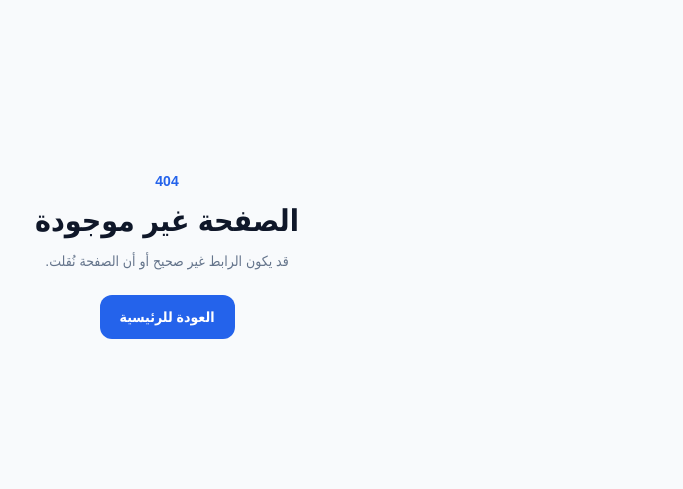
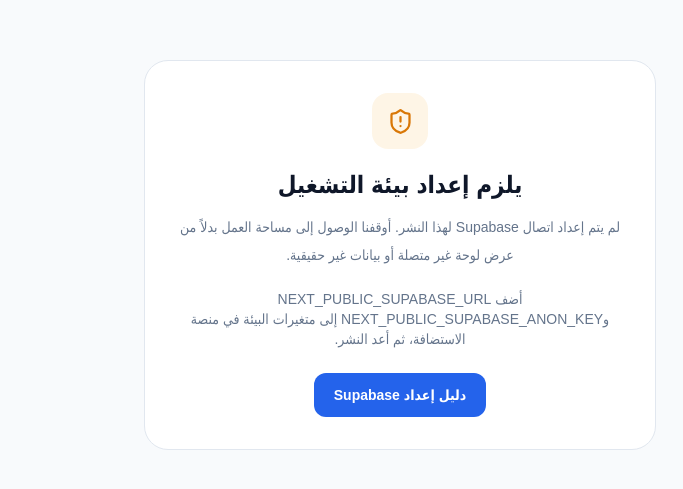
Before and after one commit to WWW-Alhnani-COM/mimi-search-ai, a Next.js app: page /setup-required in a window 1280 px wide. Before the commit this address had no page. Shown: the part 145-634 px from the top of the page, without its empty margins (597-1280 px from the left). Built offline with nearby package versions, Linux system fonts and the light colour scheme.

Commit message:
feat: add explicit Supabase setup required page

```diff
--- /dev/null
+++ b/src/app/setup-required/page.tsx
@@ -0,0 +1,16 @@
+import Link from "next/link";
+import { ShieldAlert } from "lucide-react";
+
+export default function SetupRequiredPage() {
+  return (
+    <main className="grid min-h-screen place-items-center p-6">
+      <section className="w-full max-w-lg rounded-3xl border border-border bg-card p-8 text-center">
+        <div className="mx-auto mb-5 grid h-14 w-14 place-items-center rounded-2xl bg-amber-500/10 text-amber-600"><ShieldAlert size={27}/></div>
+        <h1 className="text-2xl font-black">يلزم إعداد بيئة التشغيل</h1>
+        <p className="mt-3 text-sm leading-7 text-slate-500">لم يتم إعداد اتصال Supabase لهذا النشر. أوقفنا الوصول إلى مساحة العمل بدلاً من عرض لوحة غير متصلة أو بيانات غير حقيقية.</p>
+        <p className="mt-5 text-sm text-slate-500">أضف NEXT_PUBLIC_SUPABASE_URL وNEXT_PUBLIC_SUPABASE_ANON_KEY إلى متغيرات البيئة في منصة الاستضافة، ثم أعد النشر.</p>
+        <Link href="https://github.com/WWW-Alhnani-COM/mimi-search-ai#supabase-setup" className="mt-6 inline-flex rounded-xl bg-primary px-5 py-3 text-sm font-bold text-white">دليل إعداد Supabase</Link>
+      </section>
+    </main>
+  );
+}
```
